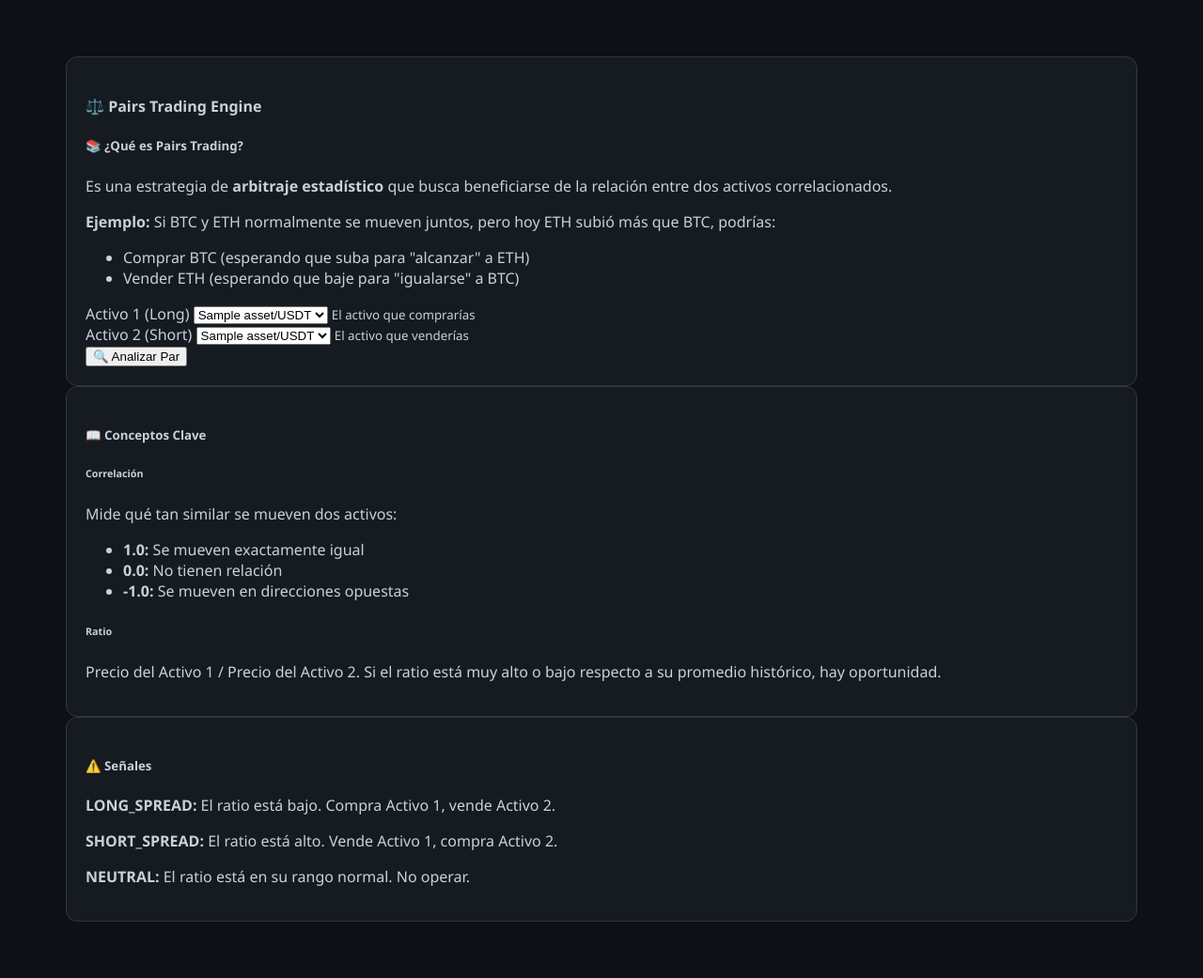
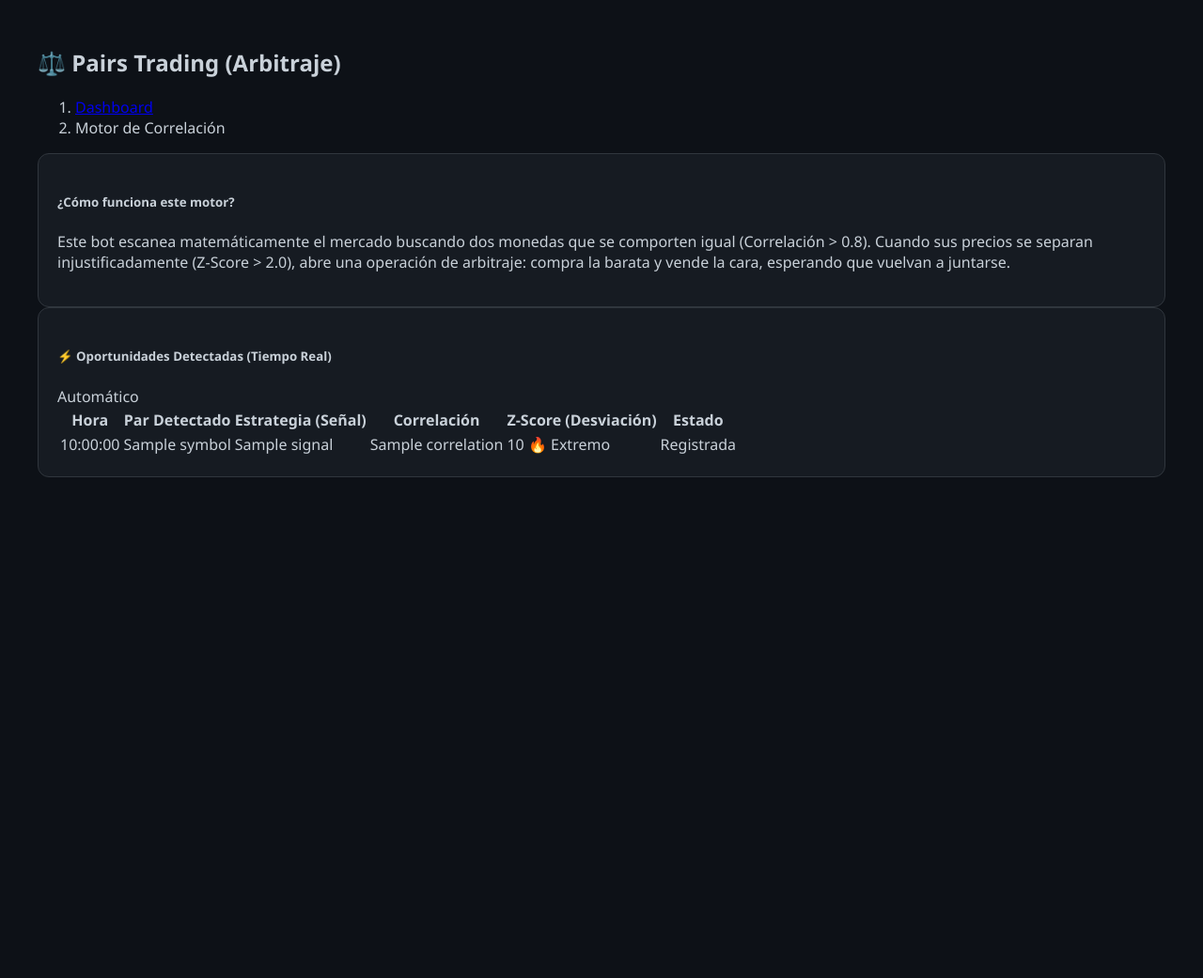
Before and after one commit to urpe/trading-system-gcp, a Flask app: template src/dashboard/templates/pairs.html in a window 1280 px wide. Shown: the part 73-1114 px from the top of the page at 94% size. After the commit the page ends 581 px from the top, so only its background shows below. Run offline with Flask 2, Linux system fonts and the light colour scheme; the template is opened without the code that fills it: most values are stand-ins (such as "Sample title", 1, 10 or a date in 2020).

Commit message:
v9.3 FINAL: Integración de Pairs Trading y Dashboard en Tiempo Real

```diff
--- a/src/dashboard/main.py
+++ b/src/dashboard/main.py
@@ -42,7 +42,6 @@ def get_wallet_info():
         for doc in portfolio_docs:
             pos = doc.to_dict()
             # Calcular valor actual basado en precio de mercado (si existe en market_data)
-            # Para simplificar, usamos el 'current_price' guardado o el avg
             value = pos['amount'] * pos.get('current_price', pos['avg_price'])
             total_portfolio_value += value
             positions.append(pos)
@@ -64,7 +63,7 @@ def get_wallet_info():
 @app.route('/')
 def index():
     data, active_assets = get_active_assets()
-    wallet_info = get_wallet_info() # <--- NUEVO
+    wallet_info = get_wallet_info()
 
     # Resumen Mercado
     total_change = sum([d.get('change', 0) for d in data.values()])
@@ -78,14 +77,12 @@ def index():
     signals = [s.to_dict() for s in signals_ref.stream()]
 
     return render_template('index.html',
-                         data=data,
-                         summary=summary,
-                         signals=signals,
-                         assets=active_assets,
-                         wallet=wallet_info) # <--- PASAMOS LA BILLETERA AL HTML
+                           data=data,
+                           summary=summary,
+                           signals=signals,
+                           assets=active_assets,
+                           wallet=wallet_info)
 
-# ... (El resto de rutas /asset, /simulator, /api... se queda igual) ...
-# Solo asegúrate de mantener las rutas existentes abajo
 @app.route('/asset/<symbol>')
 def asset_view(symbol):
     symbol = symbol.upper()
@@ -102,21 +99,28 @@ def simulator_view():
 
 @app.route('/pairs')
 def pairs_view():
+    """Vista de Arbitraje Estadístico - Lee directamente de Firestore"""
     _, active_assets = get_active_assets()
-    return render_template('pairs.html', assets=active_assets)
+
+    try:
+        # Buscamos señales tipo 'PAIR_TRADE' generadas automáticamente
+        signals_ref = db.collection('signals')\
+                        .where('type', '==', 'PAIR_TRADE')\
+                        .order_by('timestamp', direction=firestore.Query.DESCENDING)\
+                        .limit(20)
+
+        pair_signals = [s.to_dict() for s in signals_ref.stream()]
+
+    except Exception as e:
+        print(f"Error leyendo pares: {e}")
+        pair_signals = []
+
+    return render_template('pairs.html', assets=active_assets, signals=pair_signals)
 
 @app.route('/api/run-simulation', methods=['POST'])
 def run_simulation():
     try:
         resp = requests.post(f"{SIMULATOR_URL}/run", json=request.json, timeout=30)
-        return jsonify(resp.json()), resp.status_code
-    except Exception as e:
-        return jsonify({"status": "error", "message": str(e)}), 500
-
-@app.route('/api/pairs-analysis', methods=['POST'])
-def pairs_analysis():
-    try:
-        resp = requests.post(f"{PAIRS_URL}/analyze", json=request.json, timeout=10)
         return jsonify(resp.json()), resp.status_code
     except Exception as e:
         return jsonify({"status": "error", "message": str(e)}), 500
--- a/src/dashboard/templates/pairs.html
+++ b/src/dashboard/templates/pairs.html
@@ -1,149 +1,82 @@
 {% extends "base.html" %}
 
-{% block title %}Pairs Trading | Trading System v7.0{% endblock %}
+{% block title %}Pairs Trading | Arbitraje Estadístico{% endblock %}
 
 {% block content %}
-<div class="container mt-4">
-    <div class="row">
-        <div class="col-lg-8">
-            <div class="card shadow-sm">
-                <div class="card-header bg-dark text-white">
-                    <h4 class="mb-0">⚖️ Pairs Trading Engine</h4>
-                </div>
+<div class="container-fluid px-4">
+    <h2 class="mt-4">⚖️ Pairs Trading (Arbitraje)</h2>
+    <ol class="breadcrumb mb-4">
+        <li class="breadcrumb-item"><a href="/">Dashboard</a></li>
+        <li class="breadcrumb-item active">Motor de Correlación</li>
+    </ol>
+
+    <div class="row mb-4">
+        <div class="col-12">
+            <div class="card bg-dark text-white border-info">
                 <div class="card-body">
-                    <!-- EXPLICACIÓN -->
-                    <div class="alert alert-info mb-4">
-                        <h5>📚 ¿Qué es Pairs Trading?</h5>
-                        <p>Es una estrategia de <strong>arbitraje estadístico</strong> que busca beneficiarse de la relación entre dos activos correlacionados.</p>
-                        <p><strong>Ejemplo:</strong> Si BTC y ETH normalmente se mueven juntos, pero hoy ETH subió más que BTC, podrías:</p>
-                        <ul class="mb-0">
-                            <li>Comprar BTC (esperando que suba para "alcanzar" a ETH)</li>
-                            <li>Vender ETH (esperando que baje para "igualarse" a BTC)</li>
-                        </ul>
-                    </div>
-
-                    <form id="pairsForm">
-                        <div class="row">
-                            <div class="col-md-6 mb-3">
-                                <label class="form-label fw-bold">Activo 1 (Long)</label>
-                                <select class="form-select" name="asset1">
-                                    {% for asset in assets %}
-                                    <option value="{{ asset }}" {% if asset == 'BTC' %}selected{% endif %}>{{ asset }}/USDT</option>
-                                    {% endfor %}
-                                </select>
-                                <small class="text-muted">El activo que comprarías</small>
-                            </div>
-                            <div class="col-md-6 mb-3">
-                                <label class="form-label fw-bold">Activo 2 (Short)</label>
-                                <select class="form-select" name="asset2">
-                                    {% for asset in assets %}
-                                    <option value="{{ asset }}" {% if asset == 'ETH' %}selected{% endif %}>{{ asset }}/USDT</option>
-                                    {% endfor %}
-                                </select>
-                                <small class="text-muted">El activo que venderías</small>
-                            </div>
-                        </div>
-                        <button type="submit" class="btn btn-primary btn-lg w-100">
-                            🔍 Analizar Par
-                        </button>
-                    </form>
-
-                    <div id="result" class="mt-4"></div>
-                </div>
-            </div>
-        </div>
-
-        <!-- PANEL DE AYUDA -->
-        <div class="col-lg-4">
-            <div class="card shadow-sm mb-4">
-                <div class="card-header bg-info text-white">
-                    <h5 class="mb-0">📖 Conceptos Clave</h5>
-                </div>
-                <div class="card-body">
-                    <h6 class="fw-bold">Correlación</h6>
-                    <p>Mide qué tan similar se mueven dos activos:</p>
-                    <ul>
-                        <li><strong>1.0:</strong> Se mueven exactamente igual</li>
-                        <li><strong>0.0:</strong> No tienen relación</li>
-                        <li><strong>-1.0:</strong> Se mueven en direcciones opuestas</li>
-                    </ul>
-
-                    <h6 class="fw-bold mt-3">Ratio</h6>
-                    <p>Precio del Activo 1 / Precio del Activo 2. Si el ratio está muy alto o bajo respecto a su promedio histórico, hay oportunidad.</p>
-                </div>
-            </div>
-
-            <div class="card shadow-sm">
-                <div class="card-header bg-warning text-dark">
-                    <h5 class="mb-0">⚠️ Señales</h5>
-                </div>
-                <div class="card-body">
-                    <p><strong>LONG_SPREAD:</strong> El ratio está bajo. Compra Activo 1, vende Activo 2.</p>
-                    <p><strong>SHORT_SPREAD:</strong> El ratio está alto. Vende Activo 1, compra Activo 2.</p>
-                    <p class="mb-0"><strong>NEUTRAL:</strong> El ratio está en su rango normal. No operar.</p>
-                </div>
+                    <h5 class="card-title text-info">¿Cómo funciona este motor?</h5>
+                    <p class="card-text">
+                        Este bot escanea matemáticamente el mercado buscando dos monedas que se comporten igual (Correlación > 0.8).
+                        Cuando sus precios se separan injustificadamente (Z-Score > 2.0), abre una operación de arbitraje:
+                        compra la barata y vende la cara, esperando que vuelvan a juntarse.
+                    </p>
                 </div>
             </div>
         </div>
     </div>
 
-<script>
-document.getElementById('pairsForm').addEventListener('submit', async function(e) {
-    e.preventDefault();
-    const btn = this.querySelector('button[type="submit"]');
-    const resultDiv = document.getElementById('result');
-
-    btn.disabled = true;
-    btn.innerHTML = '⏳ Analizando...';
-
-    const formData = new FormData(this);
-    const data = Object.fromEntries(formData.entries());
-
-    try {
-        const response = await fetch('/api/pairs-analysis', {
-            method: 'POST',
-            headers: {'Content-Type': 'application/json'},
-            body: JSON.stringify(data)
-        });
-        const result = await response.json();
-
-        if (result.status === 'success') {
-            const signalClass = result.signal === 'LONG_SPREAD' ? 'success' :
-                               result.signal === 'SHORT_SPREAD' ? 'danger' : 'secondary';
-            resultDiv.innerHTML = `
-                <div class="card border-${signalClass}">
-                    <div class="card-header bg-${signalClass} text-white">
-                        <h5 class="mb-0">Análisis: ${result.pair}</h5>
+    <div class="card mb-4 shadow-sm">
+        <div class="card-header bg-white d-flex justify-content-between align-items-center">
+            <h5 class="mb-0">⚡ Oportunidades Detectadas (Tiempo Real)</h5>
+            <span class="badge bg-primary">Automático</span>
         </div>
         <div class="card-body">
-                        <div class="row text-center mb-3">
-                            <div class="col-4">
-                                <h4>${result.ratio.toFixed(4)}</h4>
-                                <small>Ratio Actual</small>
-                            </div>
-                            <div class="col-4">
-                                <h4>${result.correlation.toFixed(2)}</h4>
-                                <small>Correlación</small>
-                            </div>
-                            <div class="col-4">
-                                <h4><span class="badge bg-${signalClass}">${result.signal}</span></h4>
-                                <small>Señal</small>
+            <div class="table-responsive">
+                <table class="table table-hover table-bordered">
+                    <thead class="table-light">
+                        <tr>
+                            <th>Hora</th>
+                            <th>Par Detectado</th>
+                            <th>Estrategia (Señal)</th>
+                            <th>Correlación</th>
+                            <th>Z-Score (Desviación)</th>
+                            <th>Estado</th>
+                        </tr>
+                    </thead>
+                    <tbody>
+                        {% if signals %}
+                            {% for s in signals %}
+                            <tr>
+                                <td>{{ s.timestamp.strftime('%H:%M:%S') if s.timestamp else 'Justo ahora' }}</td>
+                                <td class="fw-bold">{{ s.symbol }}</td>
+                                <td>
+                                    <span class="badge bg-warning text-dark">{{ s.signal }}</span>
+                                </td>
+                                <td>{{ s.correlation }}</td>
+                                <td class="{{ 'text-danger' if s.z_score|abs > 3 else 'text-dark' }}">
+                                    {{ s.z_score }}
+                                    {% if s.z_score|abs > 3 %}🔥 Extremo{% endif %}
+                                </td>
+                                <td>
+                                    <span class="badge bg-success">Registrada</span>
+                                </td>
+                            </tr>
+                            {% endfor %}
+                        {% else %}
+                            <tr>
+                                <td colspan="6" class="text-center py-5">
+                                    <h4 class="text-muted">💤 Sin anomalías detectadas aún</h4>
+                                    <p class="text-muted">
+                                        El mercado está "normal". El bot sigue escaneando cada 5 minutos buscando divergencias.<br>
+                                        <small>Revisa los logs del contenedor <code>pairs-trading</code> para ver el escaneo en vivo.</small>
+                                    </p>
+                                </td>
+                            </tr>
+                        {% endif %}
+                    </tbody>
+                </table>
             </div>
         </div>
-                        <hr>
-                        <p><strong>Interpretación:</strong> ${result.interpretation}</p>
     </div>
 </div>
-            `;
-        } else {
-            resultDiv.innerHTML = `<div class="alert alert-danger">${result.message}</div>`;
-        }
-    } catch (error) {
-        resultDiv.innerHTML = `<div class="alert alert-danger">Error: ${error.message}</div>`;
-    }
-
-    btn.disabled = false;
-    btn.innerHTML = '🔍 Analizar Par';
-});
-</script>
 {% endblock %}
--- a/src/services/pairs/requirements.txt
+++ b/src/services/pairs/requirements.txt
@@ -1,3 +1,6 @@
 flask
 gunicorn
 google-cloud-firestore
+pandas
+numpy
+requests
```
Also changed, not shown: src/services/pairs/main.py (+112 -50 lines), 1 other file. Lines whose indentation alone changed are shown as unchanged.
